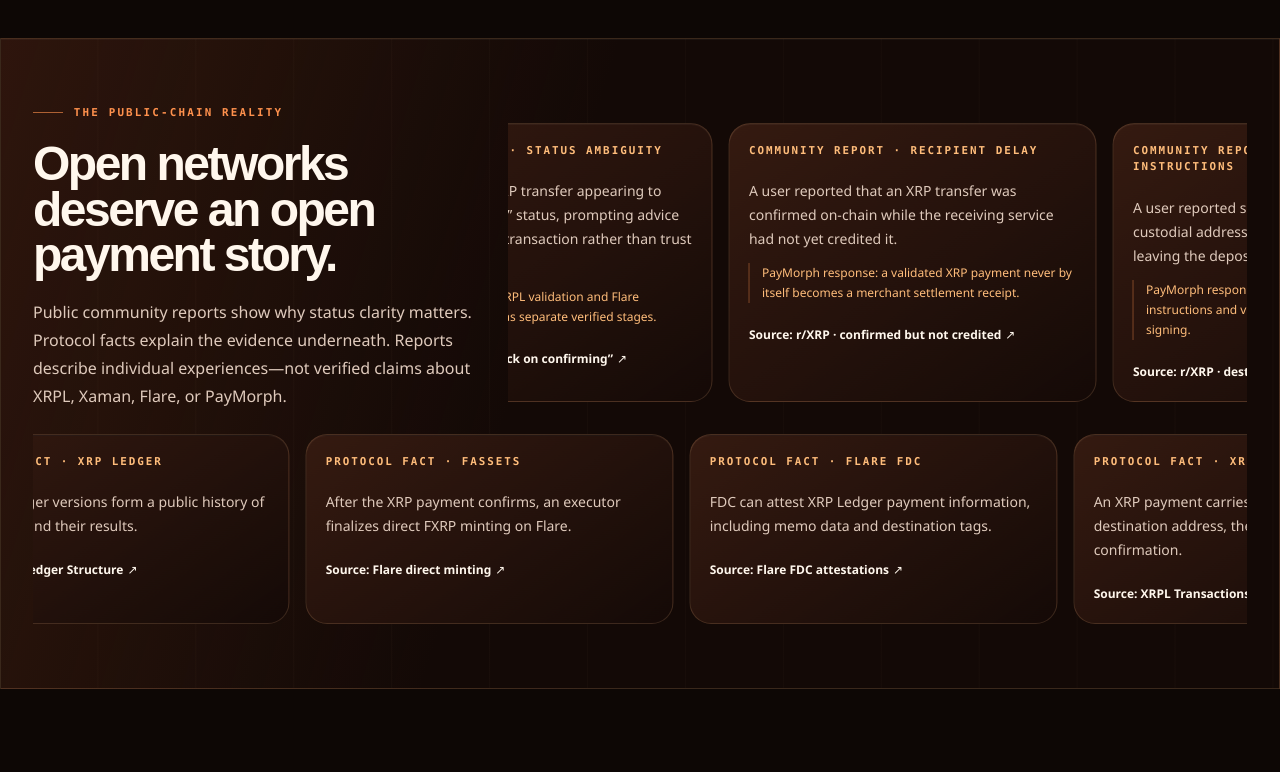
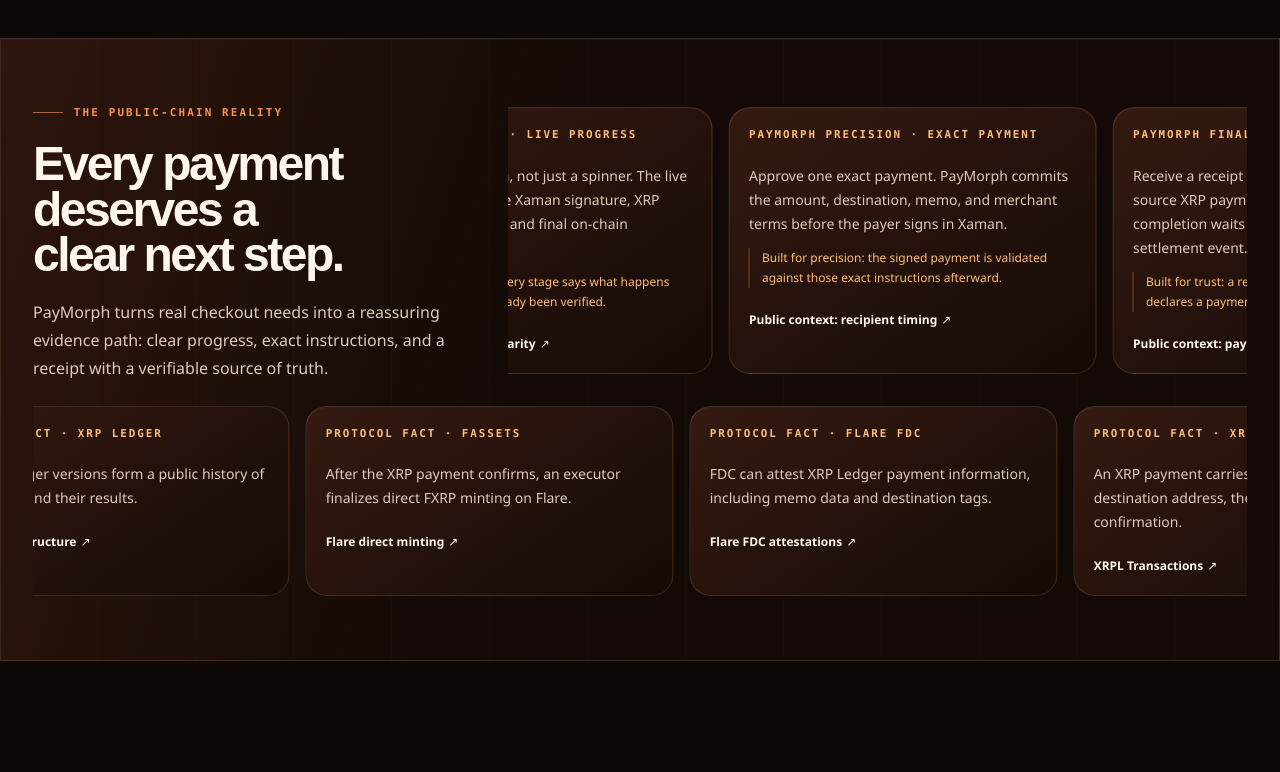
Before and after one commit to ayushsaklani-min/paymorph, a Next.js app in the folder apps/web/: page / in a window 1280 px wide. Shown: the part 1040-1812 px from the top of the page. Built offline with nearby package versions, Linux system fonts and the light colour scheme.

Commit message:
refactor: focus landing rail on payment confidence

```diff
--- a/apps/web/src/app/page.tsx
+++ b/apps/web/src/app/page.tsx
@@ -48,30 +48,30 @@
   },
 ];
 
-const communityReports: StoryItem[] = [
+const paymentConfidence: StoryItem[] = [
   {
-    source: 'r/XRP · “XRP stuck on confirming”',
+    source: 'Public context: status clarity',
     sourceHref: 'https://www.reddit.com/r/XRP/comments/1d1611p/',
-    context: 'Community report · status ambiguity',
-    body: 'A user reported an XRP transfer appearing to remain in “confirming” status, prompting advice to inspect the ledger transaction rather than trust a wallet screen alone.',
+    context: 'PayMorph clarity · live progress',
+    body: 'See the payment path, not just a spinner. The live timeline separates the Xaman signature, XRP validation, FDC proof, and final on-chain settlement.',
     response:
-      'PayMorph response: XRPL validation and Flare settlement are shown as separate verified stages.',
+      'Built for confidence: every stage says what happens next and what has already been verified.',
   },
   {
-    source: 'r/XRP · confirmed but not credited',
+    source: 'Public context: recipient timing',
     sourceHref: 'https://www.reddit.com/r/XRP/comments/1dnhs78/',
-    context: 'Community report · recipient delay',
-    body: 'A user reported that an XRP transfer was confirmed on-chain while the receiving service had not yet credited it.',
+    context: 'PayMorph precision · exact payment',
+    body: 'Approve one exact payment. PayMorph commits the amount, destination, memo, and merchant terms before the payer signs in Xaman.',
     response:
-      'PayMorph response: a validated XRP payment never by itself becomes a merchant settlement receipt.',
+      'Built for precision: the signed payment is validated against those exact instructions afterward.',
   },
   {
-    source: 'r/XRP · destination-tag error',
+    source: 'Public context: payment instructions',
     sourceHref: 'https://www.reddit.com/r/XRP/comments/egd8xm/',
-    context: 'Community report · payment instructions',
-    body: 'A user reported sending XRP to the right custodial address with the wrong destination tag, leaving the deposit uncredited.',
+    context: 'PayMorph finality · real receipt',
+    body: 'Receive a receipt earned through evidence. A source XRP payment is visible, while merchant completion waits for the decoded router settlement event.',
     response:
-      'PayMorph response: it commits exact payment instructions and validates their critical fields after signing.',
+      'Built for trust: a redirect, callback, or wallet state never declares a payment complete.',
   },
 ];
 
@@ -217,19 +217,18 @@
                 className="pm-display mt-5 max-w-lg text-4xl leading-[0.95] sm:text-5xl"
                 id="open-ledger-heading"
               >
-                Open networks deserve an open payment story.
+                Every payment deserves a clear next step.
               </h2>
               <p className="mt-5 max-w-md leading-7 text-[var(--muted-strong)]">
-                Public community reports show why status clarity matters. Protocol facts explain the
-                evidence underneath. Reports describe individual experiences—not verified claims
-                about XRPL, Xaman, Flare, or PayMorph.
+                PayMorph turns real checkout needs into a reassuring evidence path: clear progress,
+                exact instructions, and a receipt with a verifiable source of truth.
               </p>
             </div>
             <div
               className="relative min-w-0 overflow-hidden py-2"
-              aria-label="Public community payment reports"
+              aria-label="PayMorph payment confidence"
             >
-              <StoryRail items={communityReports} />
+              <StoryRail items={paymentConfidence} />
             </div>
           </div>
           <div
@@ -368,7 +367,7 @@
             rel="noreferrer"
             target="_blank"
           >
-            Source: {item.source} <span aria-hidden="true">↗</span>
+            {item.source} <span aria-hidden="true">↗</span>
           </a>
         </article>
       ))}
```
Also changed, not shown: 2 other files (tests, documents, lock files or other folders).
